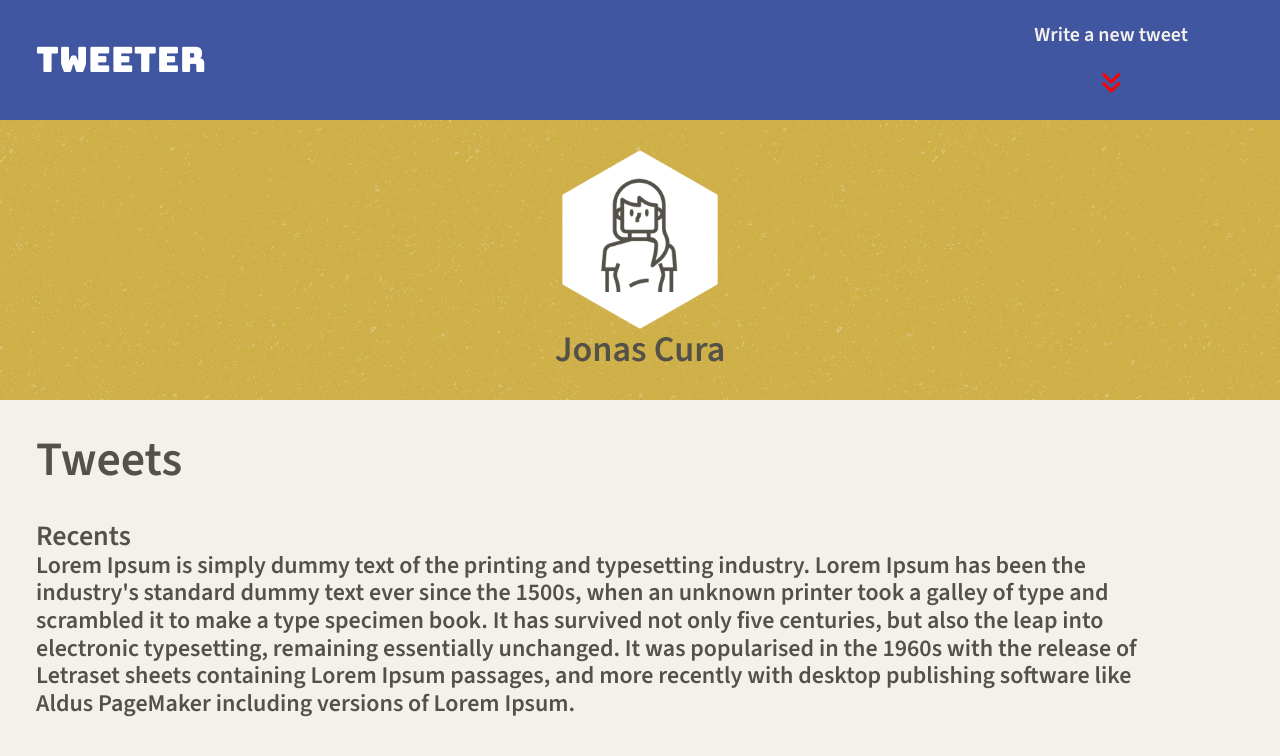
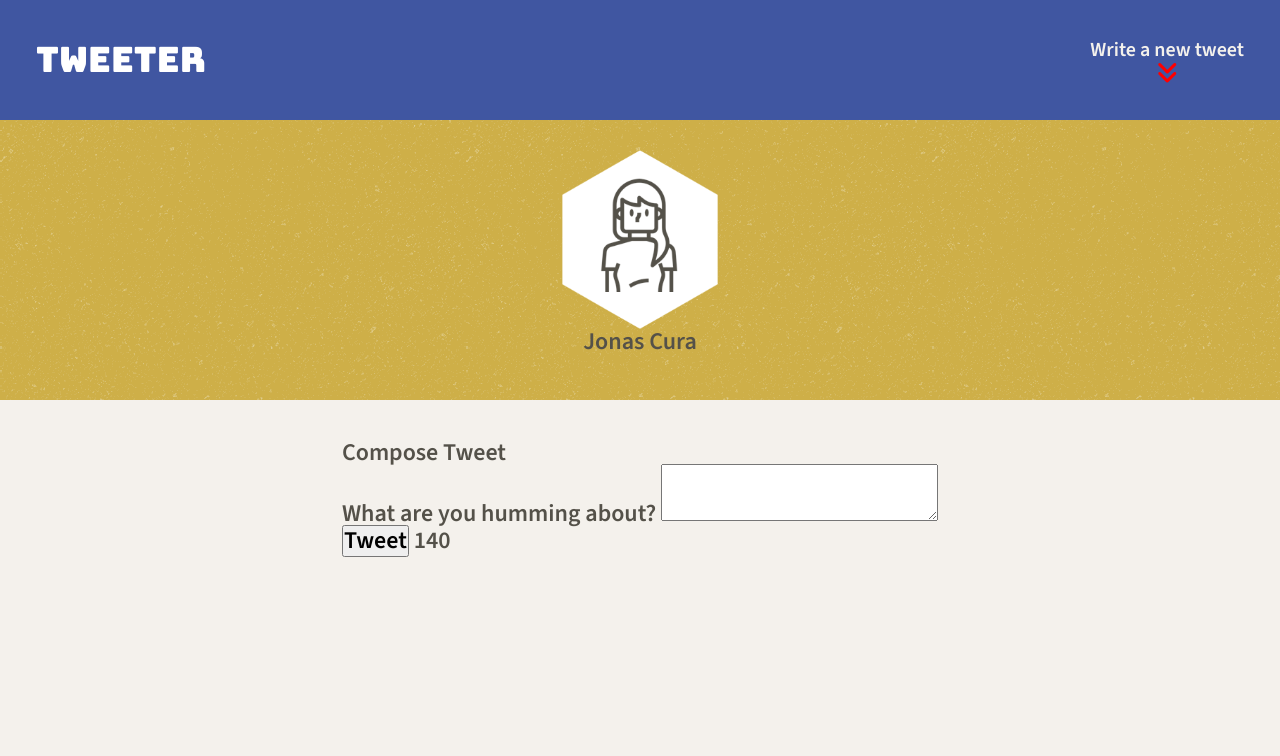
Before and after one commit to jonascura/tweeter-app, a website: page public/index.html in a window 1280 px wide. Drawn offline with nearby package versions, Linux system fonts and the light colour scheme.

Commit message:
Add reset.css to ovewrite browser css and correct css elements

```diff
--- a/public/index.html
+++ b/public/index.html
@@ -22,9 +22,11 @@
 
 
     <!-- App CSS -->
+    <link rel="stylesheet" href="/styles/reset.css" type="text/css" />
     <link rel="stylesheet" href="/styles/layout.css" type="text/css" />
     <link rel="stylesheet" href="/styles/nav.css" type="text/css" />
     <link rel="stylesheet" href="/styles/header.css" type="text/css" />
+
 
     <!-- External JS -->
     <script src="https://ajax.googleapis.com/ajax/libs/jquery/3.4.1/jquery.min.js"></script>
@@ -44,7 +46,7 @@
         </div>
 
         <div class="new-tweet">
-          <a href="#">Write a new tweet</a>
+          <a href="#"><b>Write</b> a new tweet</a>
           <i class="fa-solid fa-angles-down"></i>
         </div>
       </div>
@@ -55,17 +57,26 @@
         <div class="container" >
           <img class="resize-fit-center" src="/images/profile-hex.png">
         </div>
-          <h2>Jonas Cura</h2>
+        <div class="name">
+          <h2><b>Jonas</b> Cura</h2>
+        </div>
+
       </div>
   </header>
 
     <!-- Page-specific (main) content here -->
     <main class="container">
-      <h1>Tweets</h1>
-      <h3>Recents</h3>
-      <p>
-        Lorem Ipsum is simply dummy text of the printing and typesetting industry. Lorem Ipsum has been the industry's standard dummy text ever since the 1500s, when an unknown printer took a galley of type and scrambled it to make a type specimen book. It has survived not only five centuries, but also the leap into electronic typesetting, remaining essentially unchanged. It was popularised in the 1960s with the release of Letraset sheets containing Lorem Ipsum passages, and more recently with desktop publishing software like Aldus PageMaker including versions of Lorem Ipsum.
-      </p>
+      <section class="new-tweet">
+        <h2>Compose Tweet</h2>
+        <form>
+          <label for="tweet-text">What are you humming about?</label>
+          <textarea name="text" id="tweet-text"></textarea>
+          <div>
+            <button type="submit">Tweet</button>
+            <output name="counter" class="counter" for="tweet-text">140</output>
+          </div>
+        </form>
+      </section>
     </main>
   </body>
 </html>
--- a/public/styles/header.css
+++ b/public/styles/header.css
@@ -30,3 +30,12 @@ img {
   margin-top: 150px;
   margin-bottom: 30px;
 }
+
+.name {
+  font-family: "Source Sans 3";
+  font-weight: 300;
+}
+
+.name b {
+  font-weight: 600;
+}
--- a/public/styles/layout.css
+++ b/public/styles/layout.css
@@ -27,7 +27,8 @@ body {
  */
 
 main.container {
-  width: 90%;
+  display: flex;
+  justify-content: center;
   margin: 0 1.5em;
   background-color: #f4f1ec;
   text-align: left;
--- a/public/styles/nav.css
+++ b/public/styles/nav.css
@@ -4,7 +4,6 @@
 }
 
 .wrapper {
-  width: 90%;
   margin: 0 1.5em;
 }
 
@@ -28,10 +27,10 @@ nav {
 
 .new-tweet {
   float: right;
+  margin-top: 40px;
   display:flex;
   flex-direction: column;
   align-content: center;
-  line-height: 70px;
 }
 
 nav a {
@@ -41,6 +40,10 @@ nav a {
   color: #f4f1ec;
 }
 
+.new-tweet a b {
+  font-weight: 600;
+}
+
 nav a:hover {
   color: #130f40;
 }
--- /dev/null
+++ b/public/styles/reset.css
@@ -0,0 +1,48 @@
+/* http://meyerweb.com/eric/tools/css/reset/
+   v2.0 | 20110126
+   License: none (public domain)
+*/
+
+html, body, div, span, applet, object, iframe,
+h1, h2, h3, h4, h5, h6, p, blockquote, pre,
+a, abbr, acronym, address, big, cite, code,
+del, dfn, em, img, ins, kbd, q, s, samp,
+small, strike, strong, sub, sup, tt, var,
+b, u, i, center,
+dl, dt, dd, ol, ul, li,
+fieldset, form, label, legend,
+table, caption, tbody, tfoot, thead, tr, th, td,
+article, aside, canvas, details, embed,
+figure, figcaption, footer, header, hgroup,
+menu, nav, output, ruby, section, summary,
+time, mark, audio, video {
+	margin: 0;
+	padding: 0;
+	border: 0;
+	font-size: 100%;
+	font: inherit;
+	vertical-align: baseline;
+}
+/* HTML5 display-role reset for older browsers */
+article, aside, details, figcaption, figure,
+footer, header, hgroup, menu, nav, section {
+	display: block;
+}
+body {
+	line-height: 1;
+}
+ol, ul {
+	list-style: none;
+}
+blockquote, q {
+	quotes: none;
+}
+blockquote:before, blockquote:after,
+q:before, q:after {
+	content: '';
+	content: none;
+}
+table {
+	border-collapse: collapse;
+	border-spacing: 0;
+}
```
